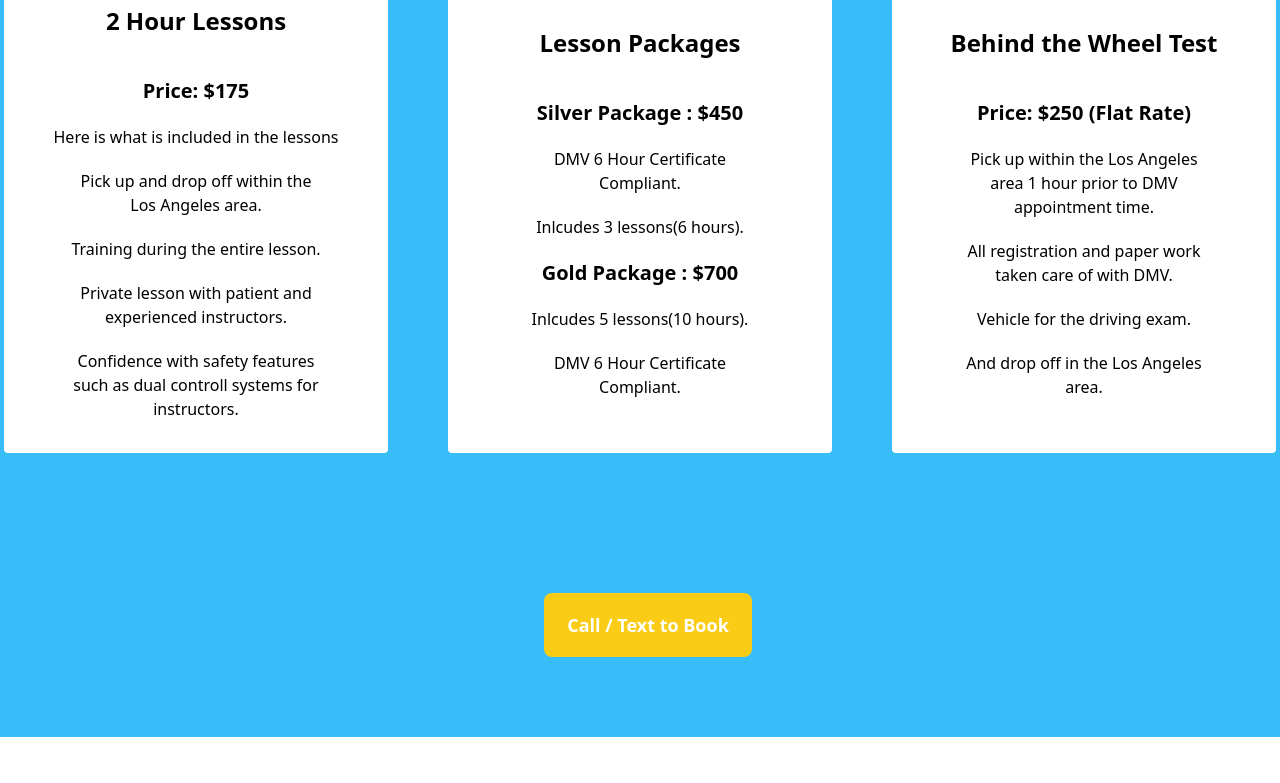
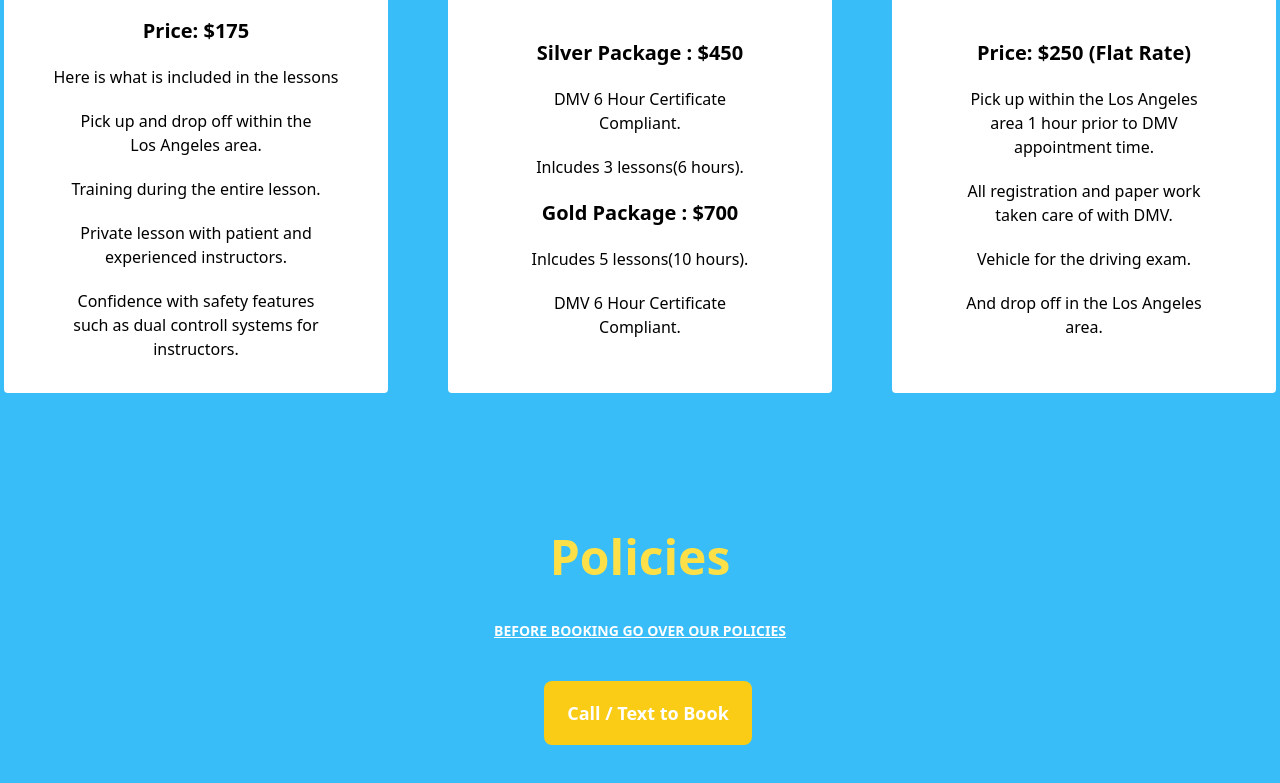
Before and after one commit to mannysanz715/Grace-s-Driving-School-Website, a React (Vite) app: page / in a window 1280 px wide. Shown: the part 2019-2802 px from the top of the page. Before the commit the page ends 2756 px from the top, so only its background shows below. Built offline with nearby package versions, Linux system fonts and the light colour scheme.

Commit message:
Move Policies To Under Pricing

```diff
--- a/src/components/Pricing/Pricing.jsx
+++ b/src/components/Pricing/Pricing.jsx
@@ -18,7 +18,6 @@ function Pricing(){
     <div id="pricing" className="flex max-sm:pt-10 justify-center items-center pb-20 flex-col gap-10 bg-sky-400">
       <h1 className="text-yellow-300 text-5xl font-extrabold">Pricing</h1>
       <h1 className="text-sm text-white underline font-bold max-sm:w-80 text-center">PACKAGES ARE TO BE PAID AT OR BEFORE THE START OF THE FIRST LESSON</h1>
-      <Link className='text-sm text-white underline font-bold max-sm:w-80 text-center' to='/policies#policies-container' >BEFORE BOOKING GO OVER OUR POLICIES</Link>
 
       <div data-aos='zoom-in' className="flex gap-5 max-sm:flex-col">
       <div data-aos='fade-up' className="reg-class-pricing flex flex-col justify-center items-center gap-5 text-center m-5 h-[30rem] w-96 max-sm:w-80 p-5 rounded bg-white mb-[50px]">
@@ -48,6 +47,9 @@ function Pricing(){
           <p className='w-[250px]'>And drop off in the Los Angeles area.</p>
         </div>
       </div>
+      <h1 className="text-yellow-300 text-5xl font-extrabold">Policies</h1>
+        <Link className='text-sm text-white underline font-bold max-sm:w-80 text-center' to='/policies#policies-container' >BEFORE BOOKING GO OVER OUR POLICIES</Link>
+
         <Buttons text="Call / Text to Book" color={"yellow"} href="tel:2138411290"/>
     </div>
   )
```
